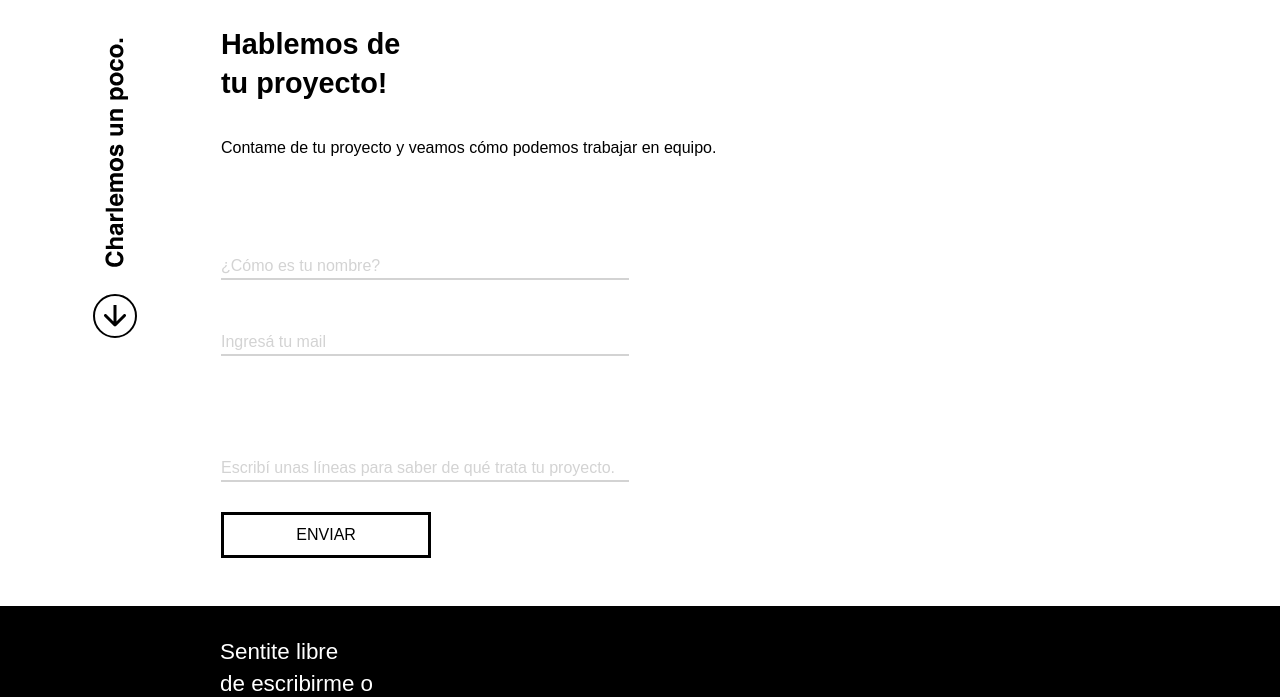
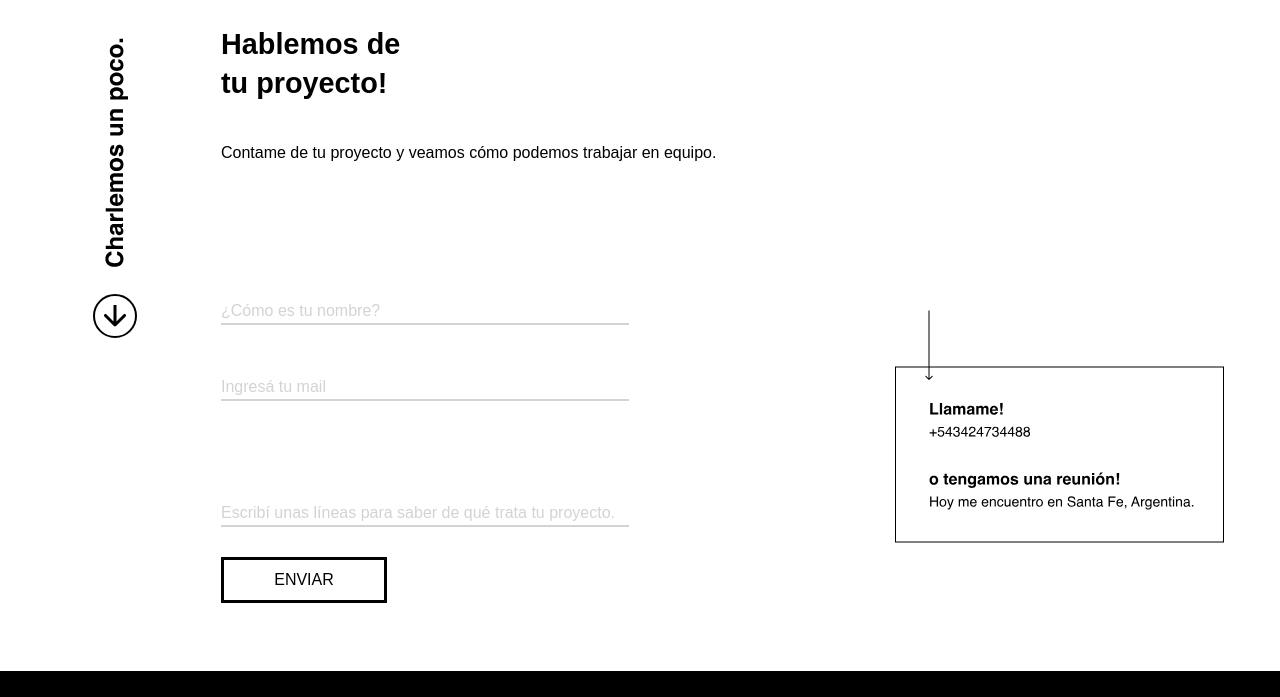
Before and after one commit to SoliAiraudo/MiPaginaPersonal, a website: page paginas/contacto.html in a window 1280 px wide. Shown: the part 510-1207 px from the top of the page. Drawn offline with nearby package versions, Linux system fonts and the light colour scheme.

Commit message:
agregado de placa de datos

```diff
--- a/paginas/contacto.html
+++ b/paginas/contacto.html
@@ -61,12 +61,16 @@
             <p id="h1_titulos" class="translate">tu proyecto!</p>
             <p id="presentacion__text--grey">Contame de tu proyecto y veamos cómo podemos trabajar en equipo.</p>
 
-            <form action="/action_page.php" class="text_box">
-              <input class="input" type="text" name="fname" value="¿Cómo es tu nombre?">
-              <input class="input" type="text" name="lname" value="Ingresá tu mail">
-              <input class="input_text" type="text" name="text" value="Escribí unas líneas para saber de qué trata tu proyecto.">
-            </form>
-            <a class="btn_base" href="/paginas/contacto.html">ENVIAR</a>
+            <div class="img_flex">
+              <form action="/action_page.php" class="text_box">
+                <input class="input" type="text" name="fname" value="¿Cómo es tu nombre?">
+                <input class="input" type="text" name="lname" value="Ingresá tu mail">
+                <input class="input_text" type="text" name="text" value="Escribí unas líneas para saber de qué trata tu proyecto.">
+                <a class="btn_base" href="/paginas/contacto.html">ENVIAR</a>
+              </form>
+
+              <img src="/illustrator/datos.svg" alt="datos de teléfono y ciudad" class="img_contacto">
+            </div>
           </div>
           </div>
         </div>
--- a/scss/base/_extend.scss
+++ b/scss/base/_extend.scss
@@ -2,7 +2,7 @@
     color: rgb(0, 0, 0);
     background: white;
     padding: 20px 80px;
-    margin: 30px 0 0 40px;
+    margin: 30px 0 0 0px;
     height: 30px;
     border-style: solid;
     border-color: black;
@@ -30,7 +30,6 @@
   justify-content: center;
   width: 100%;
   text-align: center;
-
 }
 
 .btn_center{
--- a/scss/components/_main.scss
+++ b/scss/components/_main.scss
@@ -64,7 +64,7 @@ h3{
 #presentacion__text--grey{
    color:white;
    padding: 20px 10px 20px 10px;
-   margin: 5px 20px 5px 30px;
+   margin: 10px 20px 40px 30px;
    color:rgb(0, 0, 0);
    font-family: Arial, Helvetica, sans-serif;
    font-size: 1.2rem;
@@ -186,7 +186,7 @@ h3{
 /*-----Estilos de párrafos para input-----*/
 
 .text_box{
-   margin: 20px 0px 20px 40px;
+   margin: 40px 0px 20px 40px;
    width: 100%;
 }
 
@@ -216,6 +216,15 @@ h3{
       width: 90%;
       }
 
+/*----estilo de imagen de información----*/
+
+.img_contacto{
+   margin: 30px 0 30px 28px;
+}
+
+.img_flex{
+   width: 100%;
+}
 
 /*----transformaciones----*/
 
--- a/scss/components/_mediaqueries.scss
+++ b/scss/components/_mediaqueries.scss
@@ -86,3 +86,18 @@
     padding: 0px 0px 5px 0;
     }
     }
+
+@media screen and (min-width: 600px) {
+    .img_contacto{
+    margin: 30px 0 30px 0px;
+    }
+    }
+
+    @media screen and (min-width: 600px) {
+        .img_flex{
+        display: flex;
+        justify-content: space-between;
+        width: 100%;
+        text-align: center;
+    }
+    }
```
Also changed, not shown: paginas/para_vos.html (+11 -6 lines), css/style.css, illustrator/datos.svg (added), wireframes/._3.Servicios - web.png.
